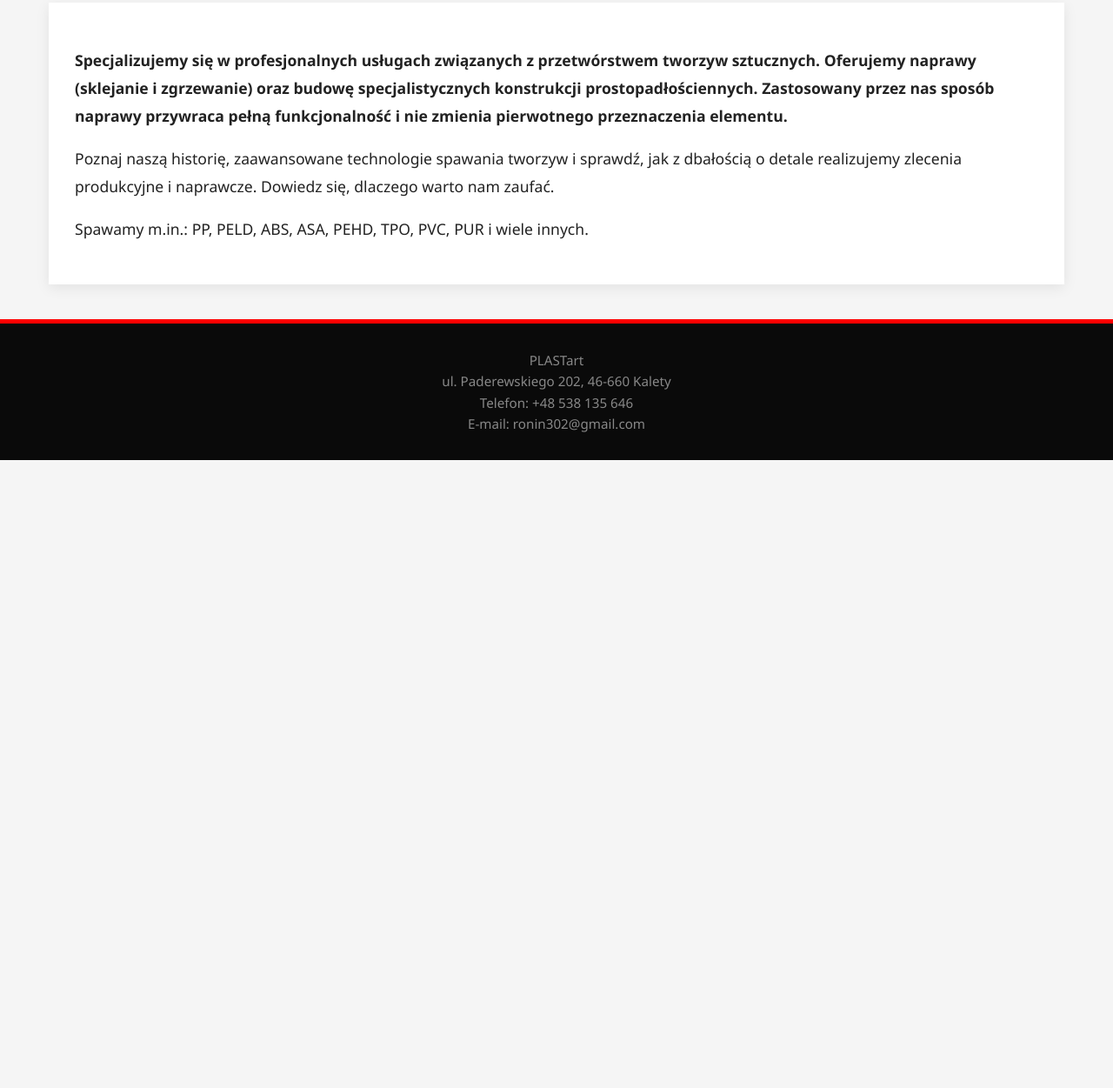
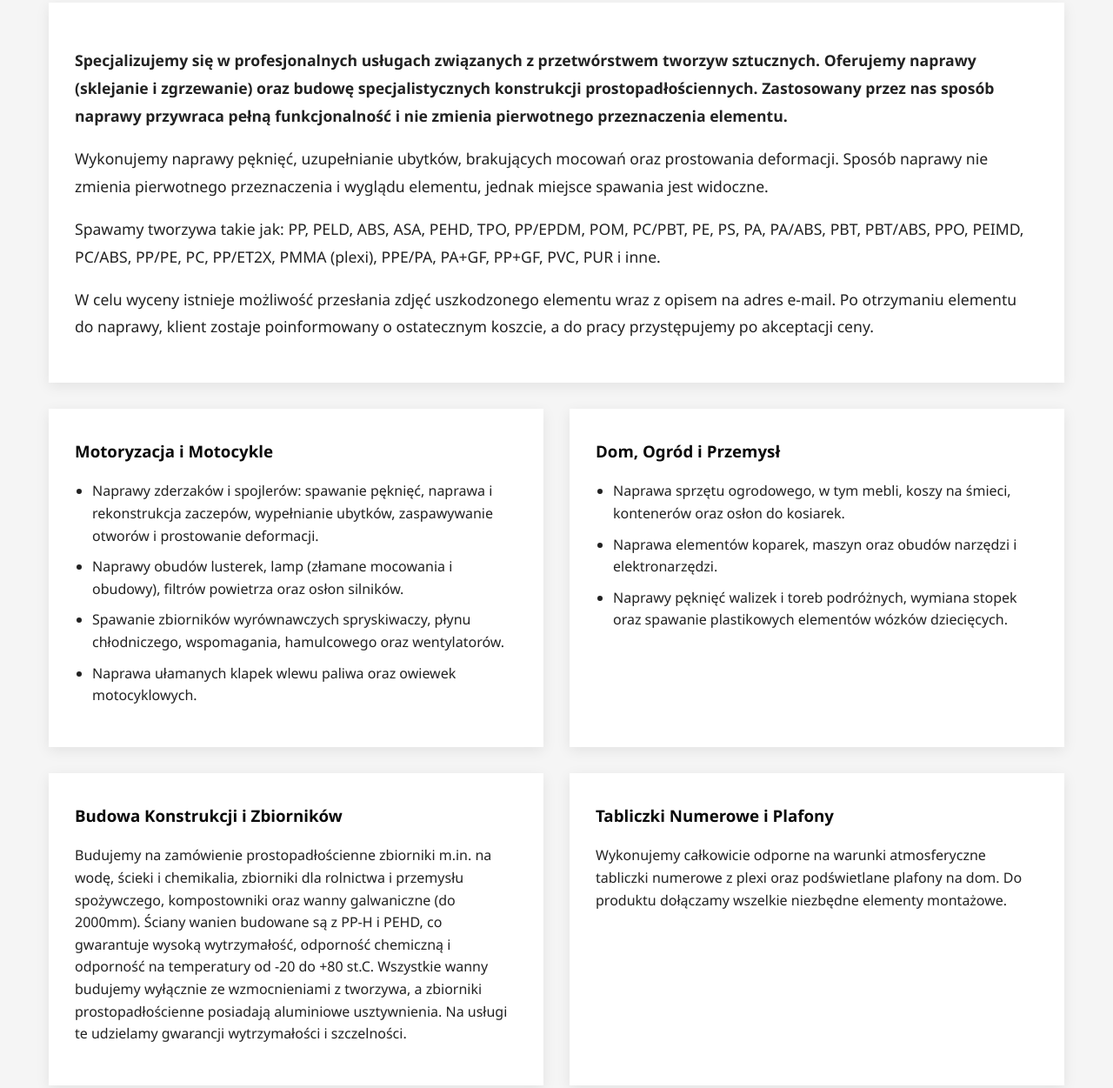
Before and after one commit to damian234527/PlastArt, an Astro site: page /pl/about in a window 1280 px wide. Shown: the part 359-1610 px from the top of the page at 87% size. Before the commit the page ends 888 px from the top, so only its background shows below. Built offline with nearby package versions, Linux system fonts and the light colour scheme; Astro itself is replaced by a stand-in of ours.

Commit message:
News improvements

```diff
--- a/src/pages/[lang]/about.astro
+++ b/src/pages/[lang]/about.astro
@@ -20,11 +20,56 @@ const t = useTranslations(lang as keyof typeof ui);
             </div>
         </div>
         <section class="container" style="padding-top: 0;">
-            <div class="card" style="font-size: 1.1rem; line-height: 1.8;">
+
+            <!-- Główny opis firmy i procesu wyceny -->
+            <div class="card" style="font-size: 1.1rem; line-height: 1.8; margin-bottom: 30px;">
                 <p><strong>{t('about.desc')}</strong></p>
-                <p>{t('page.about.full')}</p>
-                <p>{t('about.materials')}</p>
+                <p>{t('about.intro')}</p>
+                <p>{t('about.materials.full')}</p>
+                <p>{t('about.pricing')}</p>
             </div>
+
+            <!-- Sekcja usług w układzie kolumnowym -->
+            <div class="grid" style="grid-template-columns: repeat(auto-fit, minmax(300px, 1fr)); gap: 30px; margin-bottom: 30px;">
+
+                <!-- Kategoria: Motoryzacja -->
+                <div class="card">
+                    <h3 style="margin-top: 0;">{t('about.auto.title')}</h3>
+                    <ul style="padding-left: 20px; line-height: 1.6;">
+                        <li style="margin-bottom: 10px;">{t('about.auto.list.1')}</li>
+                        <li style="margin-bottom: 10px;">{t('about.auto.list.2')}</li>
+                        <li style="margin-bottom: 10px;">{t('about.auto.list.3')}</li>
+                        <li>{t('about.auto.list.4')}</li>
+                    </ul>
+                </div>
+
+                <!-- Kategoria: Dom, ogród, inne -->
+                <div class="card">
+                    <h3 style="margin-top: 0;">{t('about.other.title')}</h3>
+                    <ul style="padding-left: 20px; line-height: 1.6;">
+                        <li style="margin-bottom: 10px;">{t('about.other.list.1')}</li>
+                        <li style="margin-bottom: 10px;">{t('about.other.list.2')}</li>
+                        <li>{t('about.other.list.3')}</li>
+                    </ul>
+                </div>
+            </div>
+
+            <!-- Sekcja budowy zbiorników oraz tablic -->
+            <div class="grid" style="grid-template-columns: repeat(auto-fit, minmax(300px, 1fr)); gap: 30px;">
+
+                <!-- Kategoria: Zbiorniki i Konstrukcje -->
+                <div class="card">
+                    <h3 style="margin-top: 0;">{t('about.tanks.title')}</h3>
+                    <p style="line-height: 1.6;">{t('about.tanks.desc')}</p>
+                </div>
+
+                <!-- Kategoria: Tabliczki -->
+                <div class="card">
+                    <h3 style="margin-top: 0;">{t('about.plates.title')}</h3>
+                    <p style="line-height: 1.6;">{t('about.plates.desc')}</p>
+                </div>
+            </div>
+
         </section>
     </main>
     <Footer />
```
